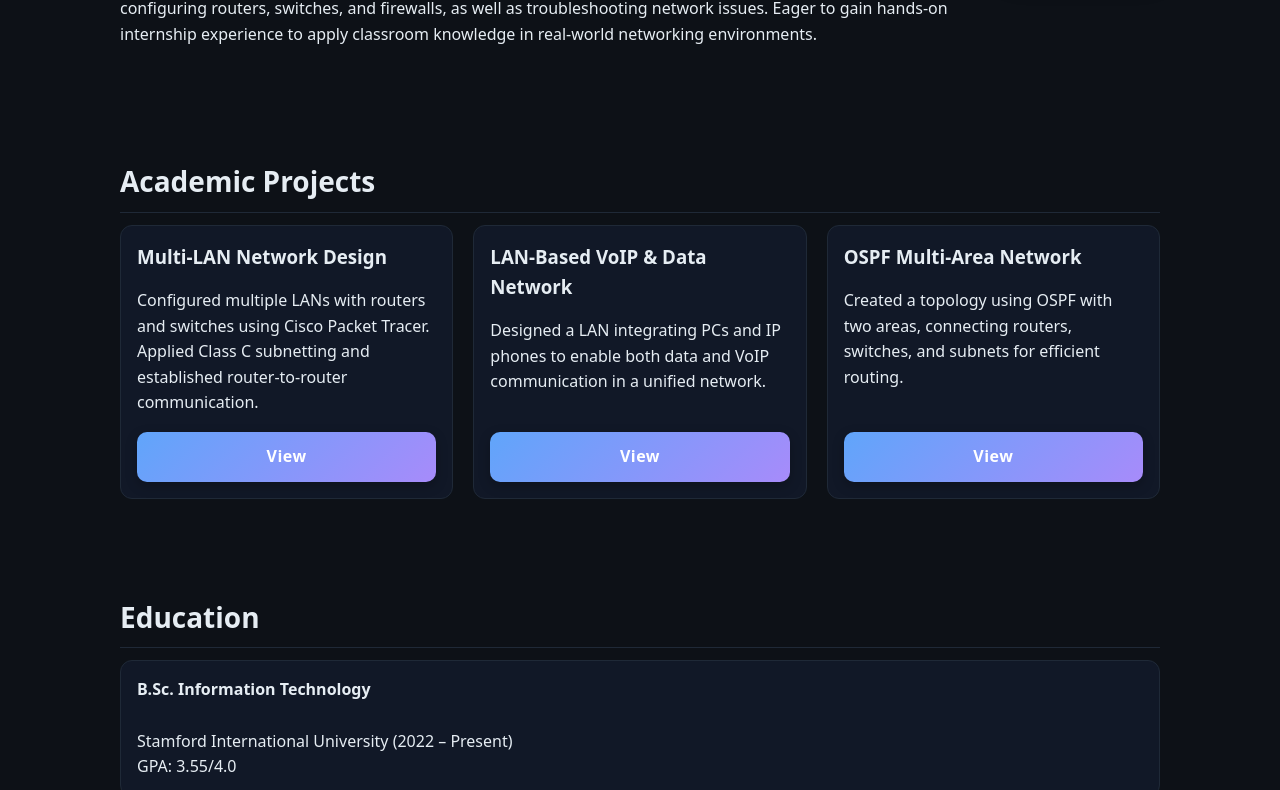
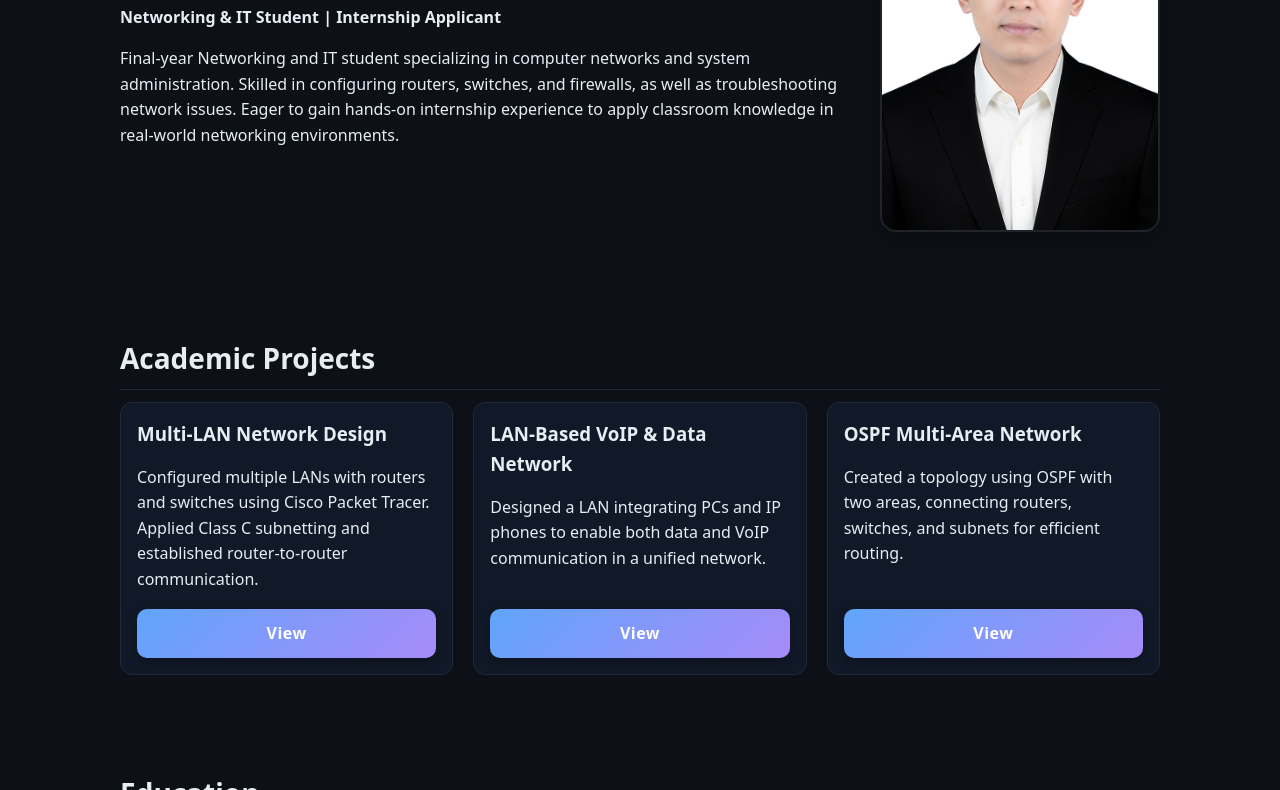
Before and after one commit to kyawwaiyansan23/kyawwaiyansan23.github.io, a plain HTML site: page index.html in a window 1280 px wide. Shown: the part 264-1054 px from the top of the page. Drawn offline with Linux system fonts and the light colour scheme.

Commit message:
Update index.html

```diff
--- a/index.html
+++ b/index.html
@@ -34,7 +34,7 @@
         </p>
       </div>
       <div>
-        <img src="C:\Users\User\Downloads\Professional Photo.jpg" alt="Kyaw Wai Yan San" class="profile-photo">
+        <img src="profile.jpg" alt="Kyaw Wai Yan San" class="profile-photo">
       </div>
     </section>
 
```
